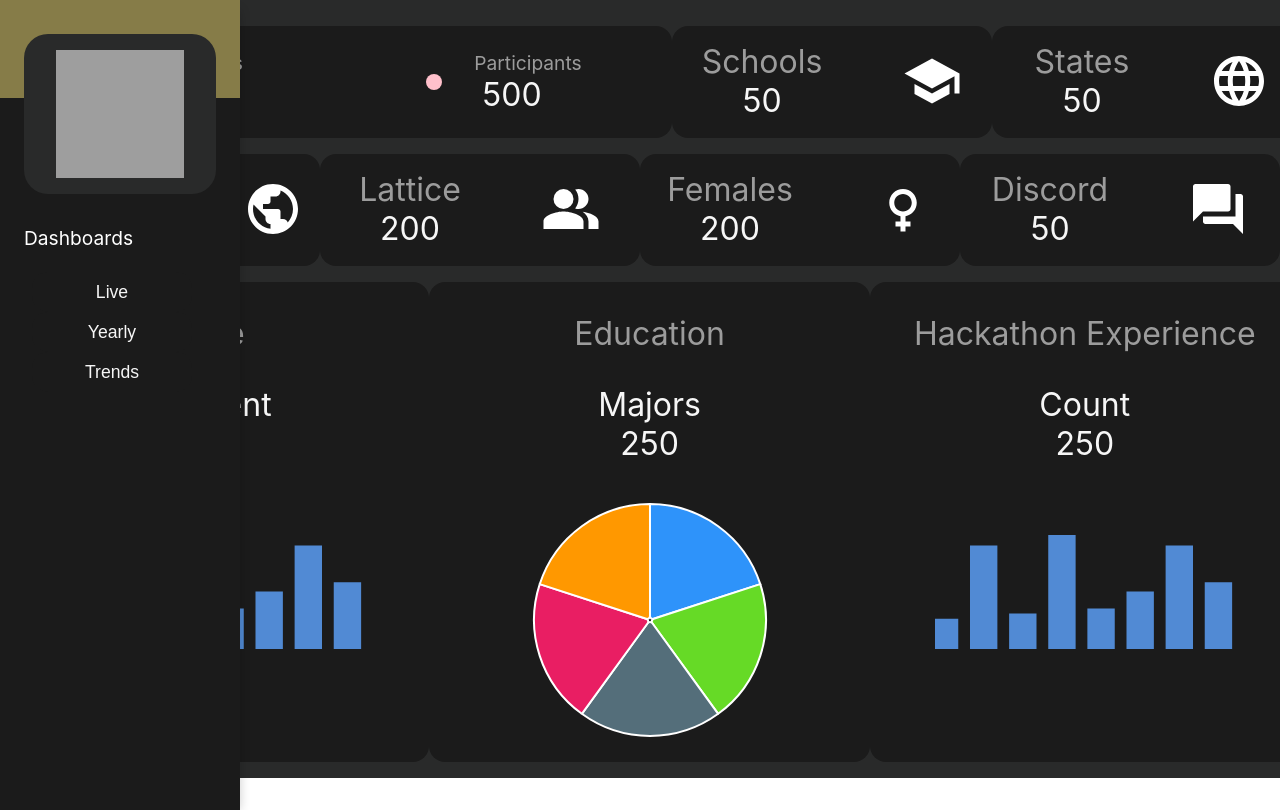
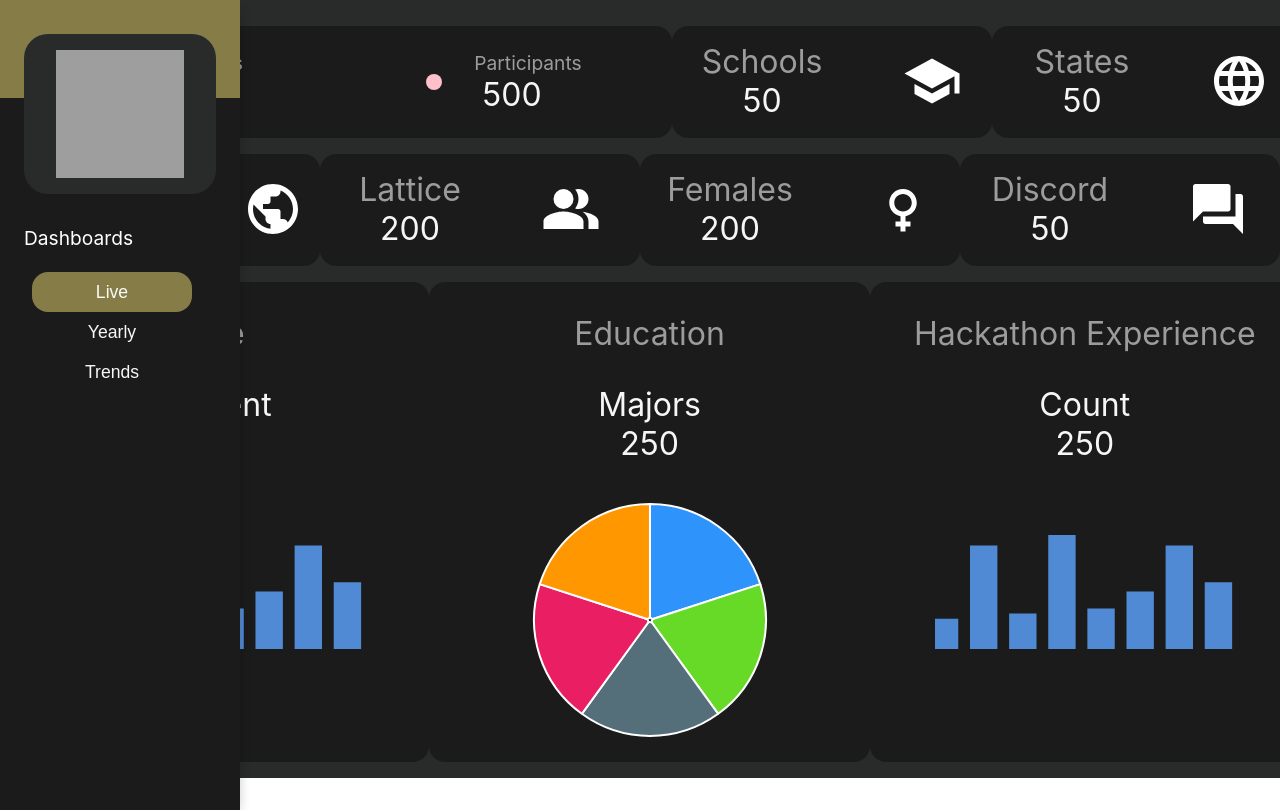
Before and after one commit to nishilfaldu/react-dashboard, a React (Create React App) app: page / in a window 1280 px wide. Shown: the top 810 px of the page. Built offline with nearby package versions, Linux system fonts and the light colour scheme; grey boxes are pictures that could not be loaded.

Commit message:
logic for nav works

```diff
--- a/src/components/buttons/NavButton.js
+++ b/src/components/buttons/NavButton.js
@@ -13,7 +13,7 @@ const StyledButton = styled.button`
     font-size: ${(p) => p.theme.buttonLabelFontSize};
     color: ${(p) => p.theme.colorTitle};
     // background: ${(p) => p.theme.colorButtonBackground};
-    background: ${(p) => p.active ? `orange` : p.theme.colorButtonBackground};
+    background: ${(p) => p.active ? `#867c48` : p.theme.colorButtonBackground};
     border: ${(p) => p.theme.buttonBorder};
     cursor: ${(p) => p.theme.buttonCursorProperty};
 `
@@ -21,16 +21,15 @@ const StyledButton = styled.button`
 
 
 const NavButton = function(props){
-    const [active, setActive] = useState(false);
 
     const handleClick = function(){
-        setActive(true);
+        props.func(props.label);
     };
 
     return(
         <div>
             <ThemeProvider theme={theme}>
-                <StyledButton onClick={handleClick} active={active}>{props.label}</StyledButton>
+                <StyledButton onClick={handleClick} active={props.checked}>{props.label}</StyledButton>
             </ThemeProvider>
         </div>
     );
--- a/src/components/router/NavRoutes.js
+++ b/src/components/router/NavRoutes.js
@@ -3,13 +3,15 @@ import {
   BrowserRouter as Router,
   Route,
   Link,
-  Switch
+  Switch,
+  NavLink
 } from 'react-router-dom';
 import NavButton from '../buttons/NavButton';
 import styled from 'styled-components';
 import LivePage from '../pages/LivePage';
 import YearlyPage from '../pages/YearlyPage';
 import TrendsPage from '../pages/TrendsPage';
+import { useState } from 'react';
 
 const StyledRow = styled.div`
     position: absolute;
@@ -25,13 +27,16 @@ const StyledRow = styled.div`
 `
 
 const NavRoutes = function(){
+
+    const [activeLink, setActiveLink] = useState('Live');
+
     return(
         <div>
             <Router>
                 <StyledRow>
-                    <Link to="/" style={{ textDecoration: 'none' }}><NavButton label="Live"></NavButton></Link>
-                    <Link to="/yearly" style={{ textDecoration: 'none' }}><NavButton label="Yearly"></NavButton></Link>
-                    <Link to="/trends" style={{ textDecoration: 'none' }}><NavButton label="Trends"></NavButton></Link>
+                    <Link to="/" style={{ textDecoration: 'none' }}><NavButton label="Live" checked={activeLink === 'Live' ? true : false} func={setActiveLink}></NavButton></Link>
+                    <Link to="/yearly" style={{ textDecoration: 'none' }}><NavButton label="Yearly" checked={activeLink === 'Yearly' ? true : false} func={setActiveLink}></NavButton></Link>
+                    <Link to="/trends" style={{ textDecoration: 'none' }}><NavButton label="Trends" checked={activeLink === 'Trends' ? true : false} func={setActiveLink}></NavButton></Link>
                 </StyledRow>
 
                 <Switch>
```
